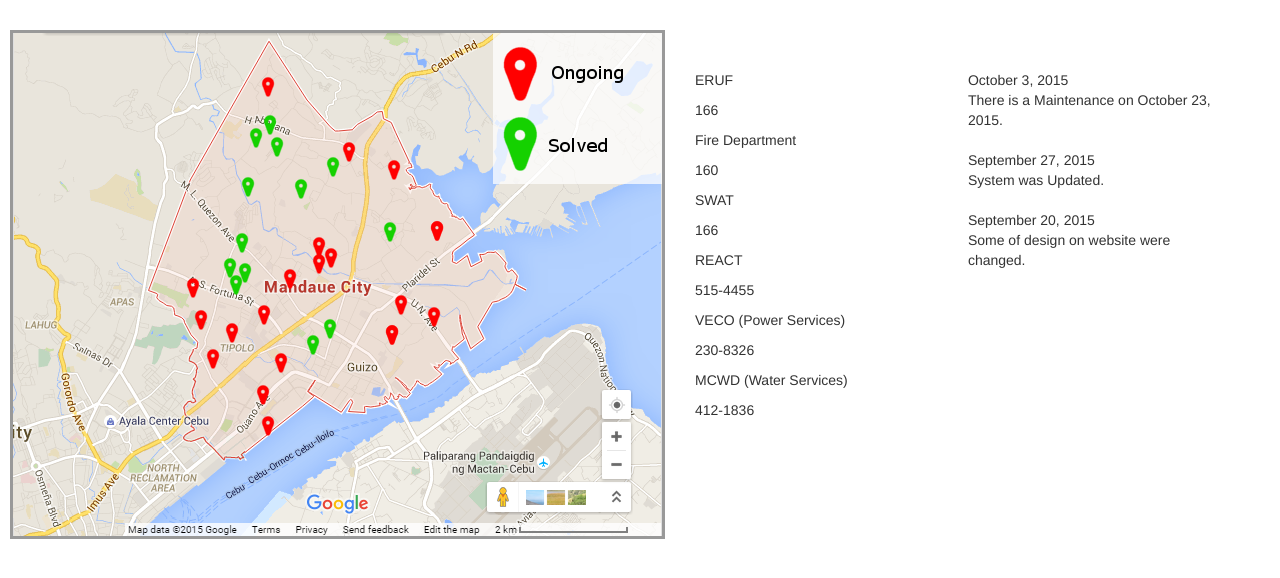
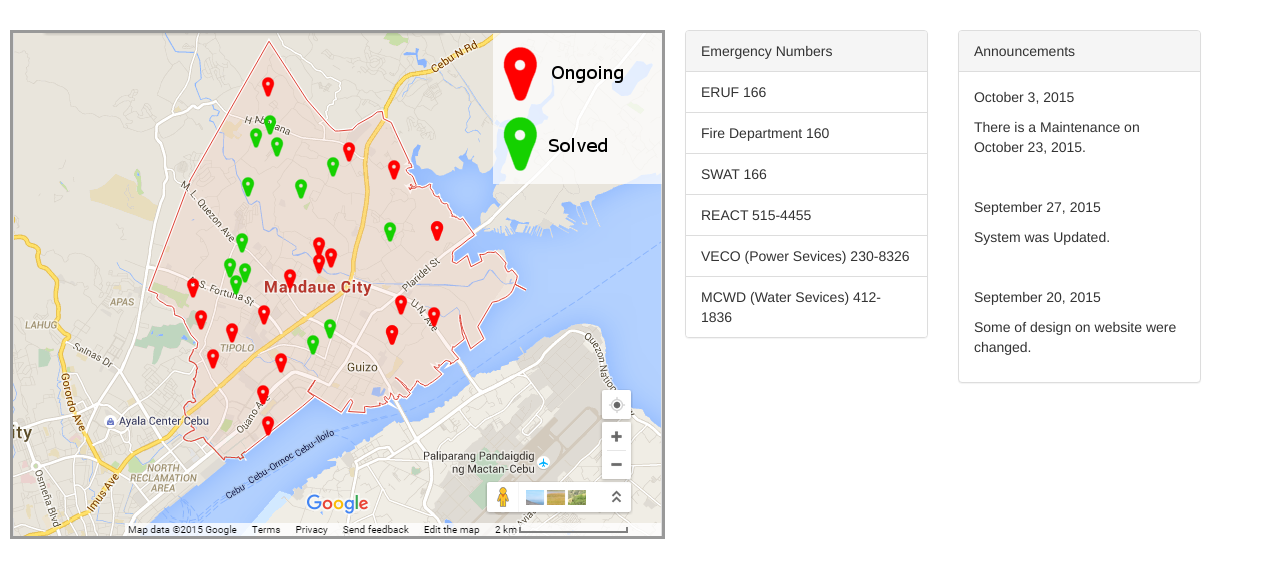
Before and after one commit to cnabitoon/PMandaue, a CodeIgniter app: page /pmandaue/index.php/home/index in a window 1280 px wide. Shown: the part 51-629 px from the top of the page. Run offline with CodeIgniter, Linux system fonts and the light colour scheme; some libraries are stand-ins or nearby versions.

Commit message:
improved homepage UI

```diff
--- a/application/views/home.php
+++ b/application/views/home.php
@@ -3,36 +3,41 @@
         <image src="<?= base_url('assets/image/map.png') ?>" style="border: 3px solid #999999;"/>
     </div>
     <div class="col-sm-5" style="margin:10px;">
-        <div class="row">
-            <p class="hotup col-sm-6">Mandaue City Hotlines</p>
-            <p class="hotup col-sm-4">System Updates</p>
-        </div>
+
+
         <div class="row">
             <div class="col-sm-6">
-                <div class="corner">
-                    <p>ERUF</p>
-                    <p>166</p>
-                    <p>Fire Department</p>
-                    <p>160</p>
-                    <p>SWAT</p>
-                    <p>166</p>
-                    <p></p>
-                    <p>REACT</p>
-                    <p>515-4455</p>
-                    <p>VECO (Power Services)</p>
-                    <p>230-8326</p>
-                    <p>MCWD (Water Services)</p>
-                    <p>412-1836</p>
+                <div class="panel panel-default">
+                    <!-- Default panel contents -->
+                    <div class="panel-heading">Emergency Numbers</div>
+
+                    <!-- List group -->
+                    <ul class="list-group">
+                        <li class="list-group-item">ERUF 166</li>
+                        <li class="list-group-item">Fire Department 160</li>
+                        <li class="list-group-item">SWAT 166</li>
+                        <li class="list-group-item">REACT 515-4455</li>
+                        <li class="list-group-item">VECO (Power Sevices) 230-8326</li>
+                        <li class="list-group-item">MCWD (Water Sevices) 412-1836</li>
+                    </ul>
                 </div>
             </div>
-            <div class="col-sm-3">
-                <div class="corner">
-                    October 3, 2015<br>
-                    There is a Maintenance on October 23, 2015. <br><br>
-                    September 27, 2015<br>
-                    System was Updated.<br><br>
-                    September 20, 2015<br>
-                    Some of design on website were changed.
+            <div class="col-sm-6">
+                <div class="panel panel-default">
+                    <!-- Default panel contents -->
+                    <div class="panel-heading">Announcements</div>
+                    <div class="panel-body">
+                        <p>October 3, 2015</p>
+                        <p>There is a Maintenance on October 23, 2015.</p>
+                    </div>
+                    <div class="panel-body">
+                        <p>September 27, 2015</p>
+                        <p>System was Updated.</p>
+                    </div>
+                    <div class="panel-body">
+                        <p>September 20, 2015</p>
+                        <p>Some of design on website were changed.</p>
+                    </div>
                 </div>
             </div>
         </div>
```
